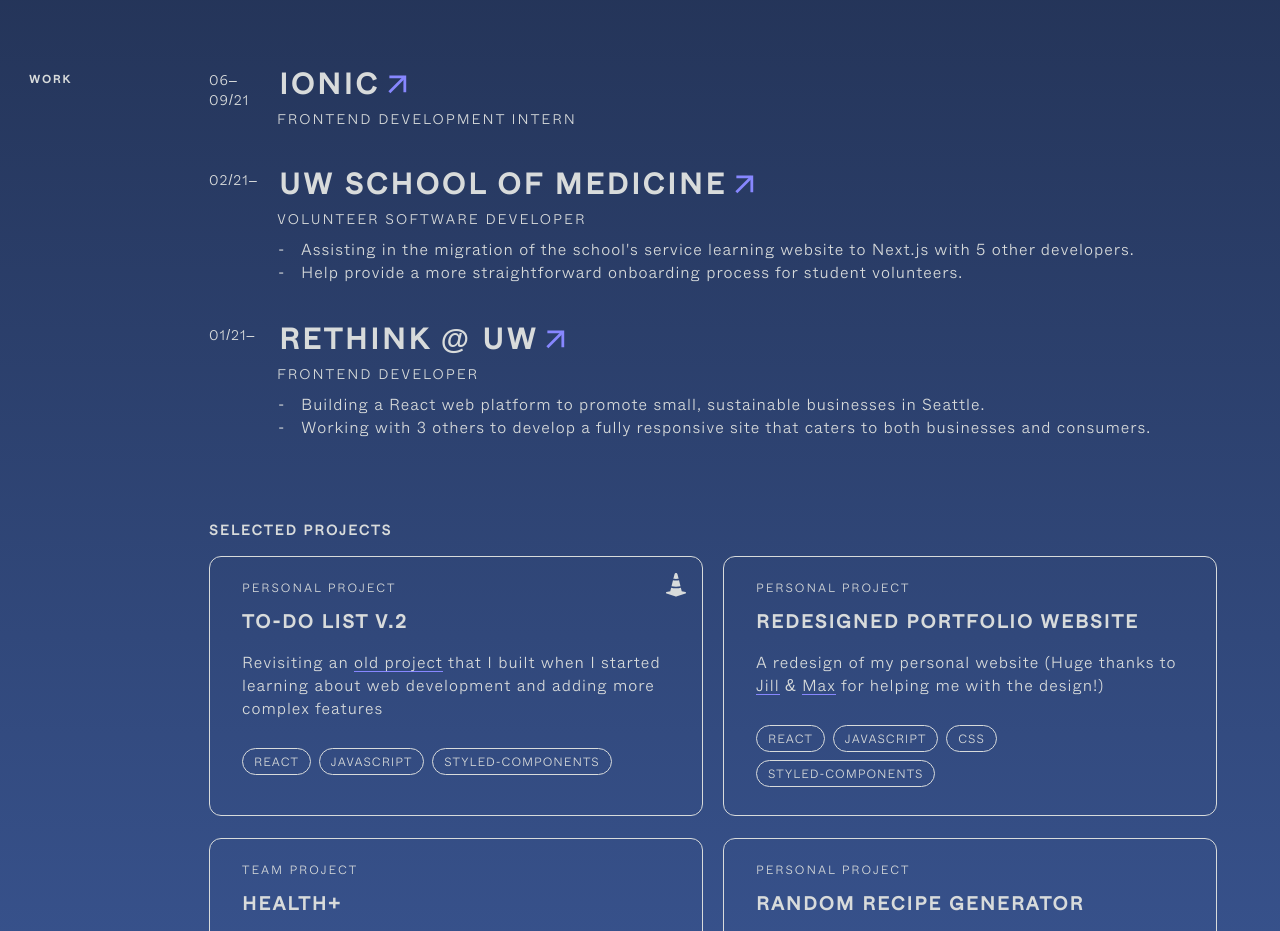
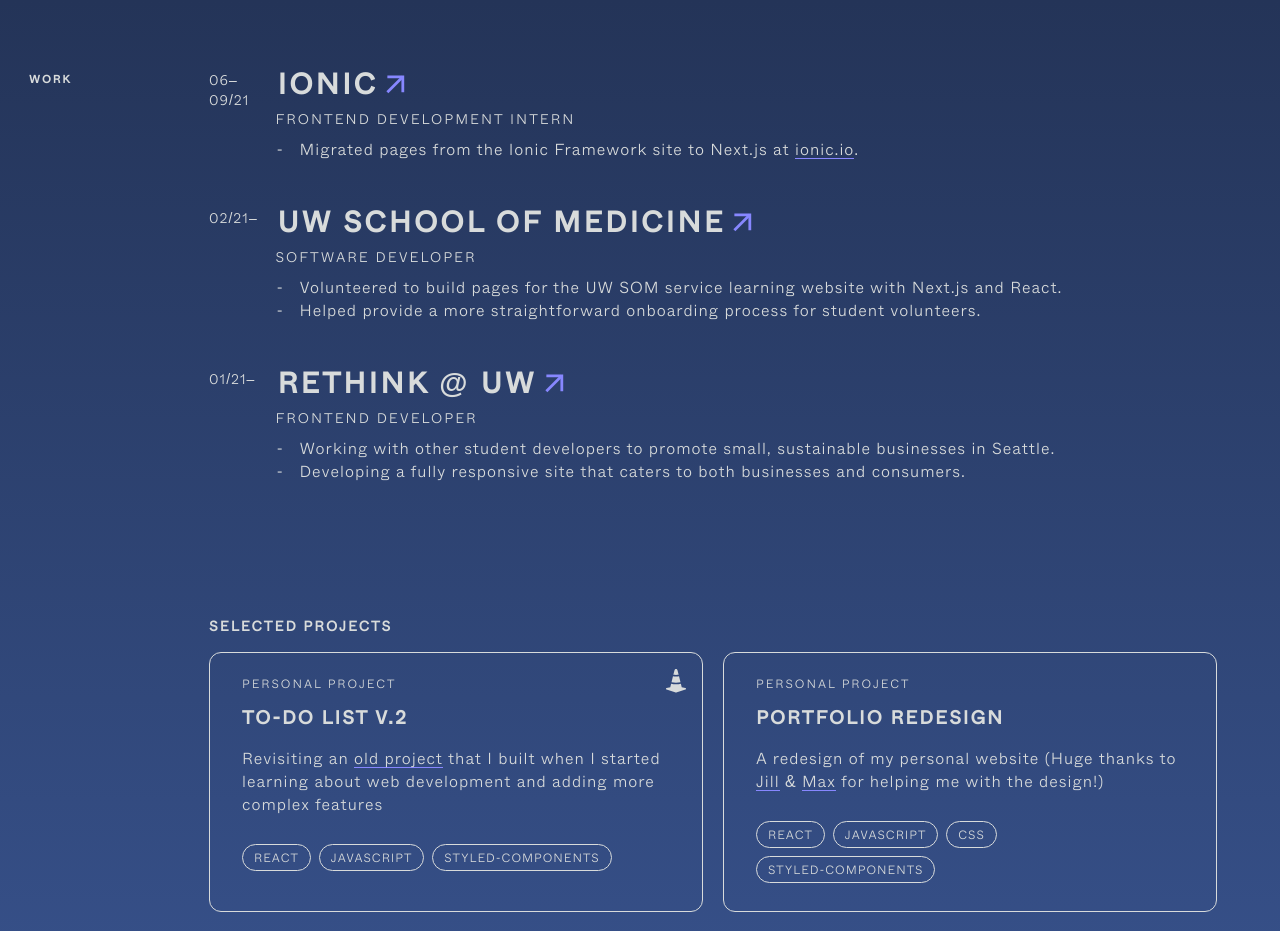
Before and after one commit to audrey-kho/audrey-kho.github.io, a React (Create React App) app: page / in a window 1280 px wide. Shown: the part 800-1731 px from the top of the page. Built offline with nearby package versions, Linux system fonts and the light colour scheme; some icons are missing.

Commit message:
added work descriptions

```diff
--- a/src/components/About.js
+++ b/src/components/About.js
@@ -1,4 +1,4 @@
-import { CodeSlashOutline, HeartOutline, LogoFigma, SchoolOutline } from "react-ionicons";
+import { CodeSlashOutline, HeartOutline, SchoolOutline } from "react-ionicons";
 import styled from "styled-components";
 import { MainSection, SectionTitle, SectionHeading } from "./Elements";
 import { ResponsiveContainer } from "./ResponsiveContainer";
--- a/src/components/Work.js
+++ b/src/components/Work.js
@@ -17,7 +17,7 @@ export default function Work() {
                 <li key={name}>
                   <em className="timeframe" dangerouslySetInnerHTML={{ __html: time }} />
                   <div>
-                    <a href={link} target="_blank" rel="noreferrer">
+                    <a className="company__name" href={link} target="_blank" rel="noreferrer">
                       <h2>
                         {name.toUpperCase()}
                         <LinkArrow width={34} height={34} color={"#8787ff"} />
@@ -26,7 +26,7 @@ export default function Work() {
                     <h6 className="work__role">{role}</h6>
                     <ul className="desc__list">
                       {description.map((d) => {
-                        return <li key={d} dangerouslySetInnerHTML={{ __html: d }} />;
+                        return <li className="list__item" key={d} dangerouslySetInnerHTML={{ __html: d }} />;
                       })}
                     </ul>
                   </div>
@@ -93,11 +93,11 @@ const WorkStyles = styled.section`
     flex-direction: column;
     flex-wrap: wrap;
     list-style: none;
-    margin: 0 0 72px;
+    margin: 0 0 124px;
     padding: 0;
 
     > li + li {
-      margin-top: 32px;
+      margin-top: 38px;
     }
 
     li {
@@ -124,7 +124,7 @@ const WorkStyles = styled.section`
         text-transform: uppercase;
       }
 
-      a {
+      .company__name {
         padding: 2px;
 
         &:hover svg {
@@ -135,7 +135,7 @@ const WorkStyles = styled.section`
       div {
         position: relative;
         width: 100%;
-        margin-left: 12px;
+        margin-left: 16px;
       }
 
       .timeframe {
@@ -144,7 +144,7 @@ const WorkStyles = styled.section`
         font-weight: 100;
         margin: 0;
         letter-spacing: 1px;
-        width: 60px;
+        width: 54px;
         font-style: normal;
       }
 
@@ -156,6 +156,13 @@ const WorkStyles = styled.section`
           font-family: "Whyte Light", sans-serif;
           font-size: 16px;
           letter-spacing: 1px;
+
+          a {
+            background-image: linear-gradient(#8787ff, #8787ff);
+            background-size: 1px 1px;
+            background-repeat: repeat-x;
+            background-position: 0 92%;
+          }
 
           &::before {
             position: absolute;
--- a/src/data/work.json
+++ b/src/data/work.json
@@ -4,21 +4,29 @@
       "name": "Ionic",
       "link": "https://ionic.io/",
       "role": "Frontend Development Intern",
-      "description": [],
+      "description": [
+        "Migrated pages from the Ionic Framework site to Next.js at&nbsp;<a href='ionic.io' target='_blank' rel='noreferrer'>ionic.io</a>."
+      ],
       "time": "06&ndash;09/21"
     },
     {
       "name": "UW School of Medicine",
       "link": "https://www.uwmedicine.org/",
-      "role": "Volunteer Software Developer",
-      "description": ["Assisting in the migration of the school's service learning website to Next.js with 5 other developers.", "Help provide a more straightforward onboarding process for student volunteers."],
+      "role": "Software Developer",
+      "description": [
+        "Volunteered to build pages for the UW SOM service learning website with Next.js and React.",
+        "Helped provide a more straightforward onboarding process for student volunteers."
+      ],
       "time": "02/21&ndash;"
     },
     {
       "name": "ReThink @ UW",
       "link": "https://github.com/ReThink-SUB",
       "role": "Frontend Developer",
-      "description": ["Building a React web platform to promote small, sustainable businesses in Seattle.", "Working with 3 others to develop a fully responsive site that caters to both businesses and consumers."],
+      "description": [
+        "Working with other student developers to promote small, sustainable businesses in Seattle.",
+        "Developing a fully responsive site that caters to both businesses and consumers."
+      ],
       "time": "01/21&ndash;"
     }
   ],
@@ -31,7 +39,7 @@
       "technologies": ["React", "JavaScript", "styled-components"]
     },
     {
-      "name": "Redesigned Portfolio Website",
+      "name": "Portfolio Redesign",
       "link": "",
       "type": "Personal Project",
       "description": "A redesign of my personal website (Huge thanks to <a href='https://www.jtiutan.com/' target='_blank' rel='noreferrer'>Jill</a> &amp; <a href='https://maxinekho.com/' target='_blank' rel='noreferrer'>Max</a> for helping me with the design!)",
```
